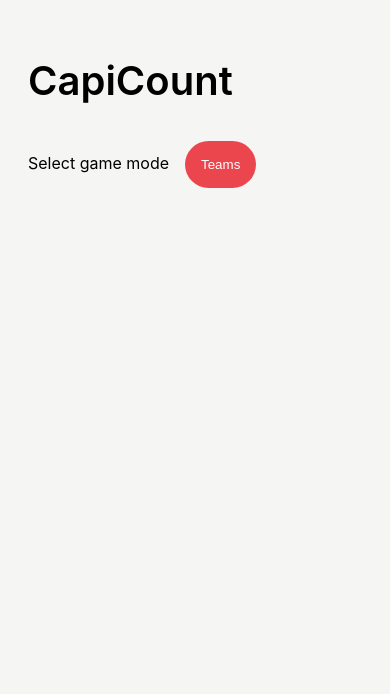
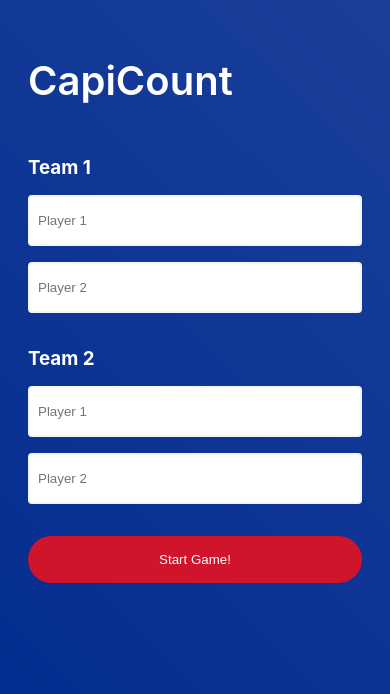
Before and after one commit to barriosx/dominoes-counter, a React (Create React App) app: page / in a window 390 px wide. Shown: the top 694 px of the page. Built offline with nearby package versions, Linux system fonts and the light colour scheme.

Commit message:
Overhaul of code for new styles

```diff
--- a/src/Components/Score/index.js
+++ b/src/Components/Score/index.js
@@ -107,18 +107,26 @@ const Score = ({session, start, gameSession}) => {
 
   const handleChange = e => {
     if(e.target.name === 'team1') {
-      setTeam1Points(isNaN(e.target.value) ? 0 : Number(e.target.value))
+      if (!isNaN(e.target.value)) {
+        setTeam1Points(Number(e.target.value))
+      }
     }
     else {
-      setTeam2Points(isNaN(e.target.value) ? 0 : Number(e.target.value))
+      if (!isNaN(e.target.value)) {
+        setTeam2Points(Number(e.target.value))
+      }
     }
   }
-
+  const handleKeyDown = e => {
+    if  (e.keyCode === 8 && (e.target.value.length === 1)) {
+      e.target.value = "";
+    }
+  }
 
   if (session && start) {
     return (
       <div className="game-scores-wrapper">
-        <div className="score-header">
+        <div className="score-header-main">
           <h1>Round { round.length }</h1>
           <p className={round[round.length-1].bonus > 0 ? 'bonus-on' : 'bonus-off'}>Bonus: { round[round.length-1].bonus > 0 ? round[round.length-1].bonus : 'None' }</p>
         </div>
@@ -126,10 +134,10 @@ const Score = ({session, start, gameSession}) => {
           <div className="team-1">
             <div className="score-header">
               <h2>Team 1: { `${gameSession.players[0].name} and ${gameSession.players[1].name}` } </h2>
-              <p className={team1Score > team2Score ? 'score-winning' : 'score-losing'}>Score: { team1Score }</p>
+              <p className={team1Score > team2Score ? 'score-winning' : 'score-losing'}><b>Score: { team1Score }</b></p>
             </div>
             <div className="score-form">
-              <input placeholder="Points" name="team1" className="form-control" value={team1Points} onChange={handleChange}></input>
+              <input placeholder="Points" name="team1" value={team1Points} className="form-control" onChange={handleChange} onKeyDown={handleKeyDown}></input>
               <button className="btn btn-primary" onClick={() => handleScore(0,1, 'Regular Win')}>Regular Win</button>
               <button className="btn btn-capicu" onClick={() => handleScore(100,1, 'Capicu')}>Capicu!</button>
               <button className="btn btn-chuchazo" onClick={() => handleScore(100,1, 'Chuchazo')}>Chuchazo!</button>
@@ -139,10 +147,10 @@ const Score = ({session, start, gameSession}) => {
           <div className="team-2">
             <div className="score-header">
               <h2>Team 2: { `${gameSession.players[2].name} and ${gameSession.players[3].name}` } </h2>
-              <p className={ team2Score > team1Score ? 'score-winning' : 'score-losing'}>Score: { team2Score }</p>
+              <p className={ team2Score > team1Score ? 'score-winning' : 'score-losing'}><b>Score: { team2Score }</b></p>
             </div>
             <div className="score-form">
-              <input placeholder="Points" name="team2" className="form-control" value={team2Points} onChange={handleChange}></input>
+              <input placeholder="Points" name="team2" value={team2Points} className="form-control" onChange={handleChange} onKeyDown={handleKeyDown}></input>
               <button className="btn btn-primary" onClick={() => handleScore(0,2, 'Regular Win')}>Regular Win</button>
               <button className="btn btn-capicu" onClick={() => handleScore(100,2, 'Capicu')}>Capicu!</button>
               <button className="btn btn-chuchazo" onClick={() => handleScore(100,2, 'Chuchazo')}>Chuchazo!</button>
--- a/src/Components/Score/style.css
+++ b/src/Components/Score/style.css
@@ -4,7 +4,10 @@
 .game-scores > * {
   flex: 1;
 }
-
+.score-form {
+  display: flex;
+  flex-wrap: wrap;
+}
 .score-form >:not(:last-child) {
   margin-right: 1rem;
 }
@@ -25,12 +28,20 @@
   justify-content: flex-start;
   align-items: baseline;
 }
-.score-header h2, .score-header h1  {
+.score-header-main {
+  display: flex;
+  justify-content: flex-start;
+  align-items: baseline;
+  background: white;
+  padding: 0rem 1rem;
+  margin: 0rem -1rem 1rem;
+}
+.score-header h2, .score-header h1, .score-header-main h2, .score-header-main h1  {
   margin-right: 0.5rem;
 }
 .bonus-on {
   font-weight: 500;
-  color: rgba(24, 204, 69, 0.685);
+  color: rgba(24, 204, 69, 1);
 }
 .bonus-off {
   color: #454545;
@@ -62,8 +73,19 @@
     justify-content: space-between;
     flex-direction: column;
   }
+  .score-header-main {
+    display: flex;
+    justify-content: flex-start;
+    flex-direction: row;
+  }
+  .score-header-main p {
+    margin-right: 0.5rems;
+  }
   .score-header h2, .score-header p {
     margin-top: 0.5rem;
     margin-bottom: 0.5rem;
   }
+  .score-header p {
+    font-size: 1.25rem;
+  }
 }
--- a/src/Components/ScoreHistory/index.js
+++ b/src/Components/ScoreHistory/index.js
@@ -15,7 +15,7 @@ const ScoreHistory = ({rounds, team}) => {
               <div key={i}>
                 <ul className="scores-stats">
                   <li className="score-round">Round {r.number + 1}:</li>
-                  <li className="score-points">{r.pointsWon}, {r.bonus > 0 ? `${r.bonus} round bonus` : `` } {(r.win === "Capicu" || r.win === "Chuchazo"  ) ? `, ${r.win}` : ``}</li>
+                  <li className="score-points">{r.pointsWon}{r.bonus > 0 ? ` + ${r.bonus} round bonus` : `` }{(r.win === "Capicu" || r.win === "Chuchazo"  ) ? `+ ${r.win.toLowerCase()}` : ``}</li>
                   <li className="score-round">Total: {r.pointsWon + r.bonus + ((r.win === "Capicu" || r.win === "Chuchazo"  ) ? 100 : 0)}</li>
                 </ul>
               </div>
--- a/src/Components/Setup/index.js
+++ b/src/Components/Setup/index.js
@@ -5,7 +5,7 @@ const Setup = ({session, start, handleSession, handleGameConfig}) => {
   let gameType, playerNames; // Will hold html boiler plate
 
   const [config, setConfig] = useState({
-    type: '',
+    type: '2V2',
     players: [
       {
         name: '',
@@ -27,7 +27,7 @@ const Setup = ({session, start, handleSession, handleGameConfig}) => {
   });
   useEffect(()=>{
     if (!session && !start) {
-      setConfig({  type: '',
+      setConfig({  type: '2V2',
       players: [
         {
           name: '',
@@ -54,6 +54,7 @@ const Setup = ({session, start, handleSession, handleGameConfig}) => {
           wins: 0
         }
       ]})
+      handleSession(true);
     }
   }, [session,start])
   const setGameType = game => {
@@ -79,6 +80,7 @@ const Setup = ({session, start, handleSession, handleGameConfig}) => {
       alert("Fill in all player names before starting!")
     }
     else {
+      handleSession(true); // Changes state of game to true in App component
       handleGameConfig(config); // Start the game!
     }
   }
@@ -86,29 +88,44 @@ const Setup = ({session, start, handleSession, handleGameConfig}) => {
   // Set up Game Type and Player Names
   if(!session && !start) {
     // Create a game if there isn't one created
-     gameType = (
-      <div className="game-type">
-        <p>Select game mode</p>
-        {/* <button className="btn game-type ffa" onClick={() => setGameType('FFA')}>Free for All</button> */}
-        <button className="btn btn-secondary" onClick={() => setGameType('2V2')}>Teams</button>
-      </div>
-    );
-    playerNames = null;
+    //  gameType = (
+    //   <div className="game-type">
+    //     <p>Select game mode</p>
+    //     {/* <button className="btn game-type ffa" onClick={() => setGameType('FFA')}>Free for All</button> */}
+    //     <button className="btn btn-secondary" onClick={() => setGameType('2V2')}>Teams</button>
+    //   </div>
+    // );
+    // playerNames = null;
   }
   else {
     // Creating a game, need players
     gameType = null;
     if (config.type !== '') {
       playerNames = (
+        <div>
           <div className="game-players">
+            <h3>Team 1</h3>
             {
               config.players.map( (player,i) => {
+                  if (i < 2) {
                     return (
-                  <input key={i} className={i < 2 ? 'form-control team-1': 'form-control team-2'} placeholder={`Player ${i+1}`} value={player.name} onChange={handlePlayerNameChange(i)} />
+                      <input key={i} className="form-control control-team-1" placeholder={`Player ${i+1}`} value={player.name} onChange={handlePlayerNameChange(i)} />
                     );
+                  }
                 }
               )
             }
+            <h3>Team 2</h3>
+            {
+              config.players.map( (player,i) => {
+                if (i > 1) {
+                  return (
+                    <input key={i} className="form-control control-team-1" placeholder={`Player ${i-1}`} value={player.name} onChange={handlePlayerNameChange(i)} />
+                  );
+                }
+              })
+            }
+          </div>
           <button className="btn btn-primary" onClick={sendConfig}>Start Game!</button>
         </div>
       );
--- a/src/Components/Setup/style.css
+++ b/src/Components/Setup/style.css
@@ -1,16 +1,41 @@
 .game-type {
   display: flex;
   align-items: baseline;
+  color: white;
 }
 .game-type > *:not(:last-child), .game-setup .game-players > *:not(:last-child) {
   margin-right: 1rem;
 }
+.team-1 {
+  background: white;
+  padding: 1rem;
+  margin: 0em 1rem 0rem -1rem;
+}
+.team-2 {
+  background: white;
+  padding: 1rem;
+  margin: 0rem -1rem 0rem 0rem;
+}
 
 @media screen and (max-width: 767px) {
+  .team-1 {
+    background: white;
+    padding: 1rem;
+    margin: 0em -1rem 1rem;
+  }
+  .team-2 {
+    background: white;
+    padding: 1rem;
+    margin: 0rem -1rem;
+  }
   .game-setup .game-players {
     display: flex;
     flex-direction: column;
-
+    margin-bottom: 2rem;
+    color: white;
+  }
+  .game-setup button {
+    width: 100%;
   }
  .game-setup .game-players > *:not(:last-child) {
     margin-bottom: 1rem;
--- a/src/index.css
+++ b/src/index.css
@@ -1,5 +1,5 @@
 html,body {
-  background: #f5f6f4;
+  background: linear-gradient(45deg,#002a8f,#1a3f9a);
   height: 100%;
 }
 body {
@@ -13,6 +13,7 @@ body {
 .header-brand {
   font-size: 3rem;
   font-weight: 600;
+  color: white;
 }
 .btn {
   color: #fff;
@@ -27,17 +28,17 @@ body {
   outline: none;
 }
 .btn-primary {
-  background-color: rgba(27, 109, 233, 0.8);
+  background-color: #cf142b;
 
 }
 .btn-secondary {
-  background-color: rgba(233, 27, 37, 0.8)
+  background-color: #7c0c1a;
 }
 .btn-chuchazo {
-  background-color: rgba(82, 27, 233, 0.8);
+  background-color: #667fbc
 }
 .btn-capicu {
-  background-color: rgba(233, 85, 27, 0.8);
+  background-color: #001956
 
 }
 .form-control {
```
Lines whose indentation alone changed are shown as unchanged.
